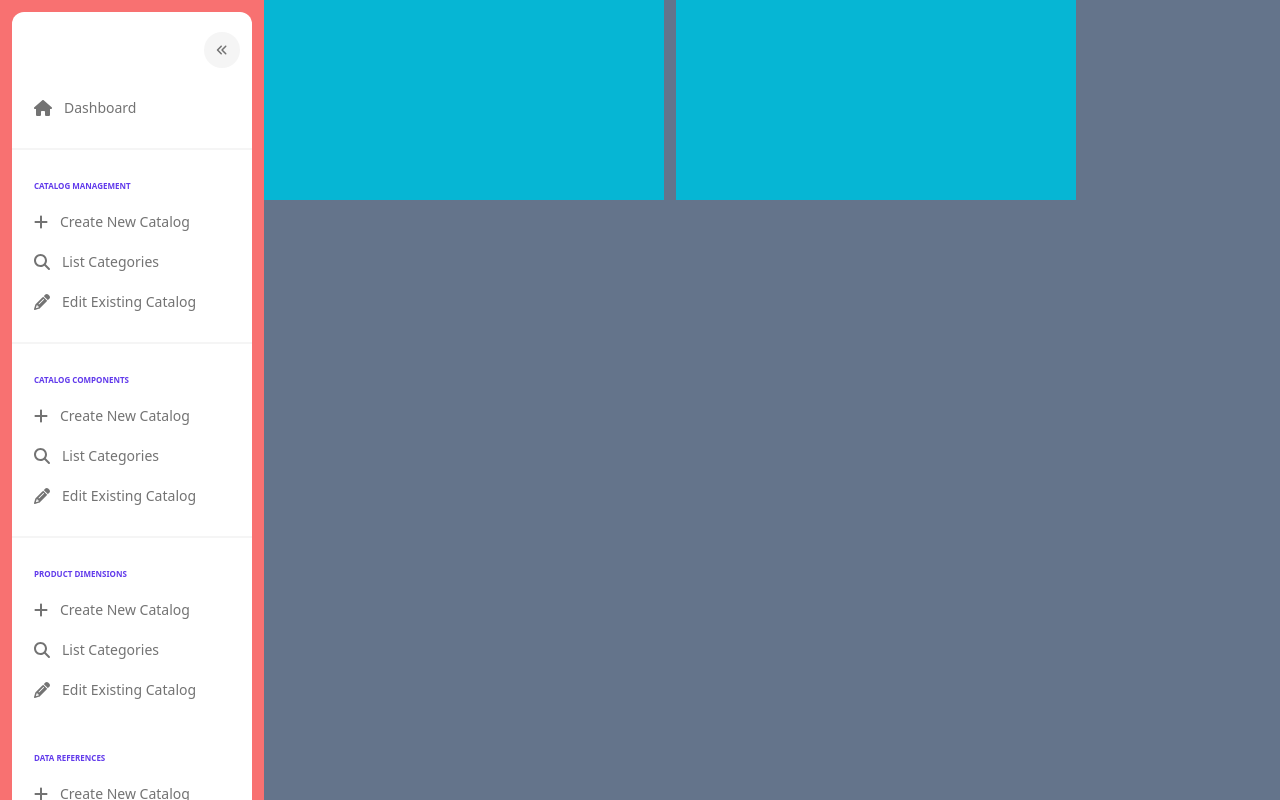
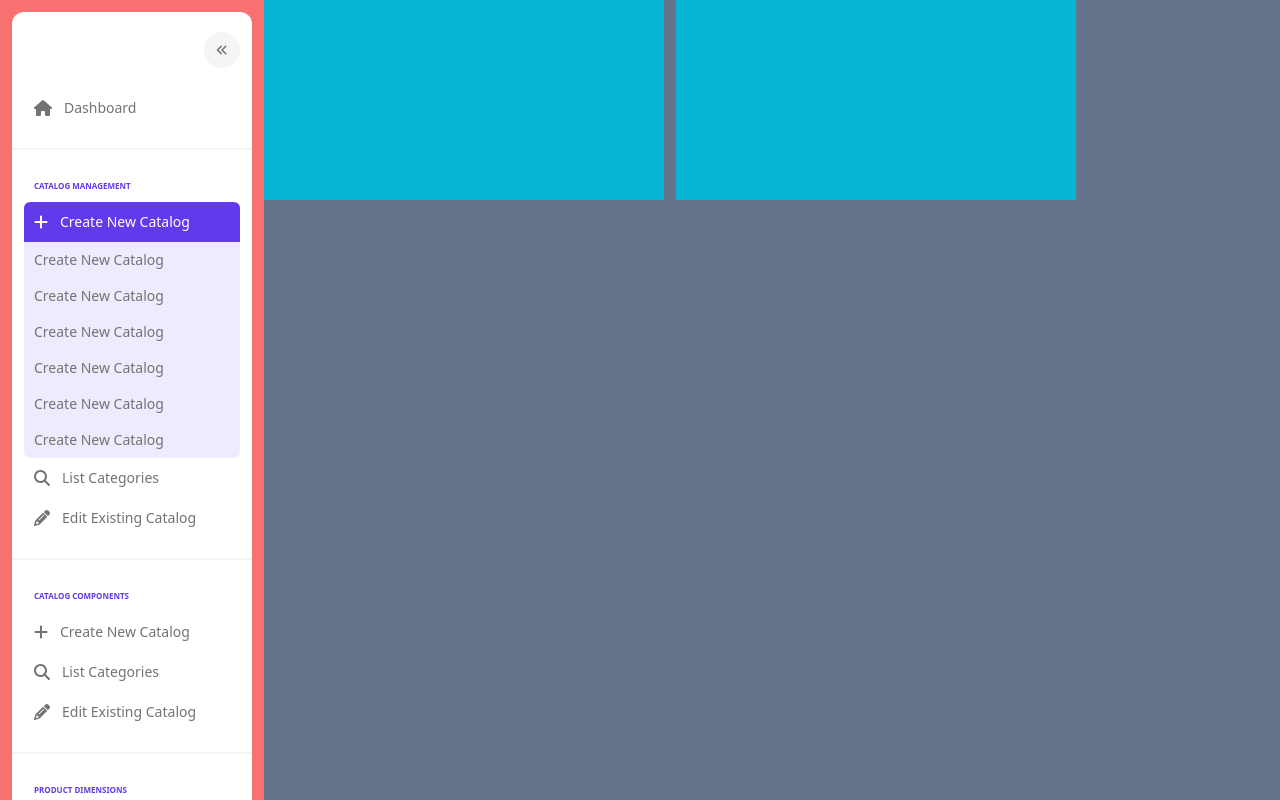
Before and after one commit to Cunhat/catalog-dashboard, a Next.js app: page / in a window 1280 px wide. Both pictures are taken after a click on the icon 52 px from the left and 50 px from the top of the page. Shown: the top 800 px of the page. Built offline with nearby package versions, Linux system fonts and the light colour scheme.

Commit message:
Add expandable sidebar item

```diff
--- a/package.json
+++ b/package.json
@@ -12,6 +12,7 @@
     "@fortawesome/fontawesome-svg-core": "^6.2.0",
     "@fortawesome/free-solid-svg-icons": "^6.2.0",
     "@fortawesome/react-fontawesome": "^0.2.0",
+    "@tabler/icons": "^1.102.0",
     "next": "12.3.1",
     "react": "18.2.0",
     "react-dom": "18.2.0",
--- a/src/components/Sidebar/index.tsx
+++ b/src/components/Sidebar/index.tsx
@@ -1,7 +1,7 @@
 import React, { useState, PropsWithChildren } from 'react';
 import { FontAwesomeIcon } from '@fortawesome/react-fontawesome';
 import { IconProp } from '@fortawesome/fontawesome-svg-core';
-import { faHouse, faAnglesLeft, faPlus, faSearch, faPencil } from '@fortawesome/free-solid-svg-icons';
+import { faHouse, faAnglesLeft, faPlus, faSearch, faPencil, faChevronDown } from '@fortawesome/free-solid-svg-icons';
 import Link from 'next/link';
 import { formatTitle } from '@/utils/utils';
 
@@ -24,7 +24,8 @@ export const Sidebar: React.FC = () => {
       </SidebarSection>
       <SidebarSeparator />
       <SidebarSection title='CATALOG MANAGEMENT' open={open}>
-        <SidebarItem text='Create New Catalog' icon={faPlus} open={open} />
+        {/* <SidebarItem text='Create New Catalog' icon={faPlus} open={open} /> */}
+        <SidebarExpandableItem text='Create New Catalog' icon={faPlus} open={open} />
         <SidebarItem text='List Categories' icon={faSearch} open={open} />
         <SidebarItem text='Edit Existing Catalog' icon={faPencil} open={open} />
       </SidebarSection>
@@ -69,6 +70,37 @@ const SidebarItem: React.FC<{ icon: IconProp; text: string; open: boolean }> = (
   );
 };
 
+const SidebarExpandableItem: React.FC<{ icon: IconProp; text: string; open: boolean }> = ({ icon, text, open }) => {
+  const [showItems, setShowItems] = useState<boolean>(true);
+  const ExpandableItem = () => {
+    return <span className={`text-sm py-2 text-neutral-500 hover:text-[#613aeb] hover:cursor-pointer`}>{text}</span>;
+  };
+
+  return (
+    <div>
+      <div
+        onClick={() => setShowItems(!showItems)}
+        className={`flex h-10  items-center gap-3 p-2.5 text-neutral-500 ${
+          showItems ? 'bg-[#613aeb] text-white rounded-t-md' : ' hover:text-[#613aeb] hover:bg-[#efebfe]'
+        } hover:cursor-pointer  ${open ? '' : 'justify-center w-10'} `}
+      >
+        <FontAwesomeIcon icon={icon} className='text-base' />
+        <span className={`${open ? 'block' : 'hidden'} text-sm`}>{text}</span>
+      </div>
+      {showItems && open && (
+        <div className='px-2.5 bg-[#efebfe] flex flex-col rounded-b-md'>
+          <ExpandableItem />
+          <ExpandableItem />
+          <ExpandableItem />
+          <ExpandableItem />
+          <ExpandableItem />
+          <ExpandableItem />
+        </div>
+      )}
+    </div>
+  );
+};
+
 const SidebarSeparator: React.FC = () => {
   return <div className='bg-neutral-100 h-[2px]'></div>;
 };
@@ -82,6 +114,7 @@ const SidebarSection: React.FC<PropsWithChildren<SidebarSectionProps>> = ({ titl
   return (
     <div className={`p-3 flex flex-col ${open ? '' : 'items-center'}`}>
       {title && <b className={`p-2.5 text-[#613aeb] text-[8px]`}>{formatTitle(title, open)}</b>}
+      {/* <FontAwesomeIcon icon={faChevronDown} className='text-[10px]' /> */}
       {children}
     </div>
   );
```
Also changed, not shown: 1 other file (tests, documents, lock files or other folders).
